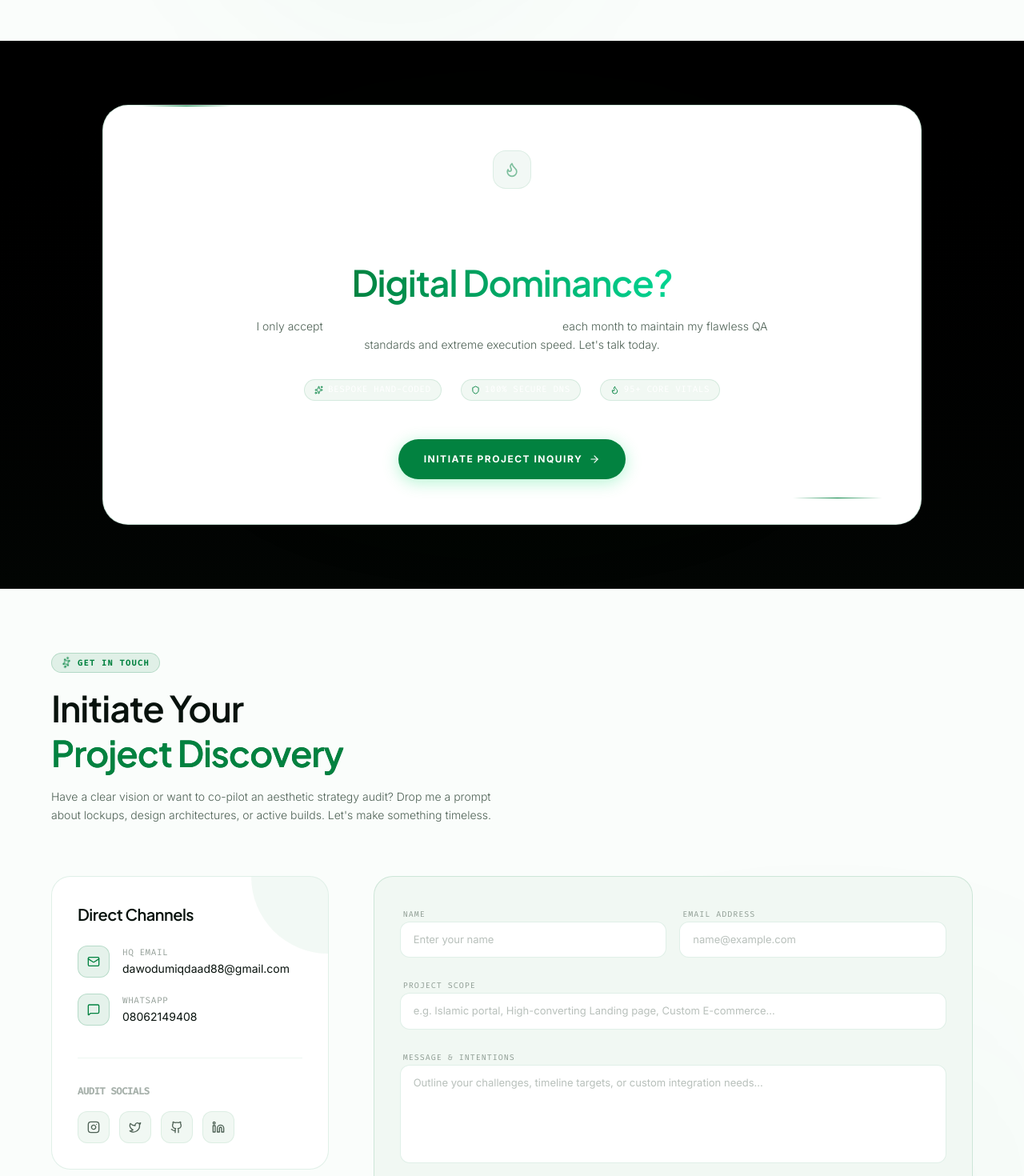
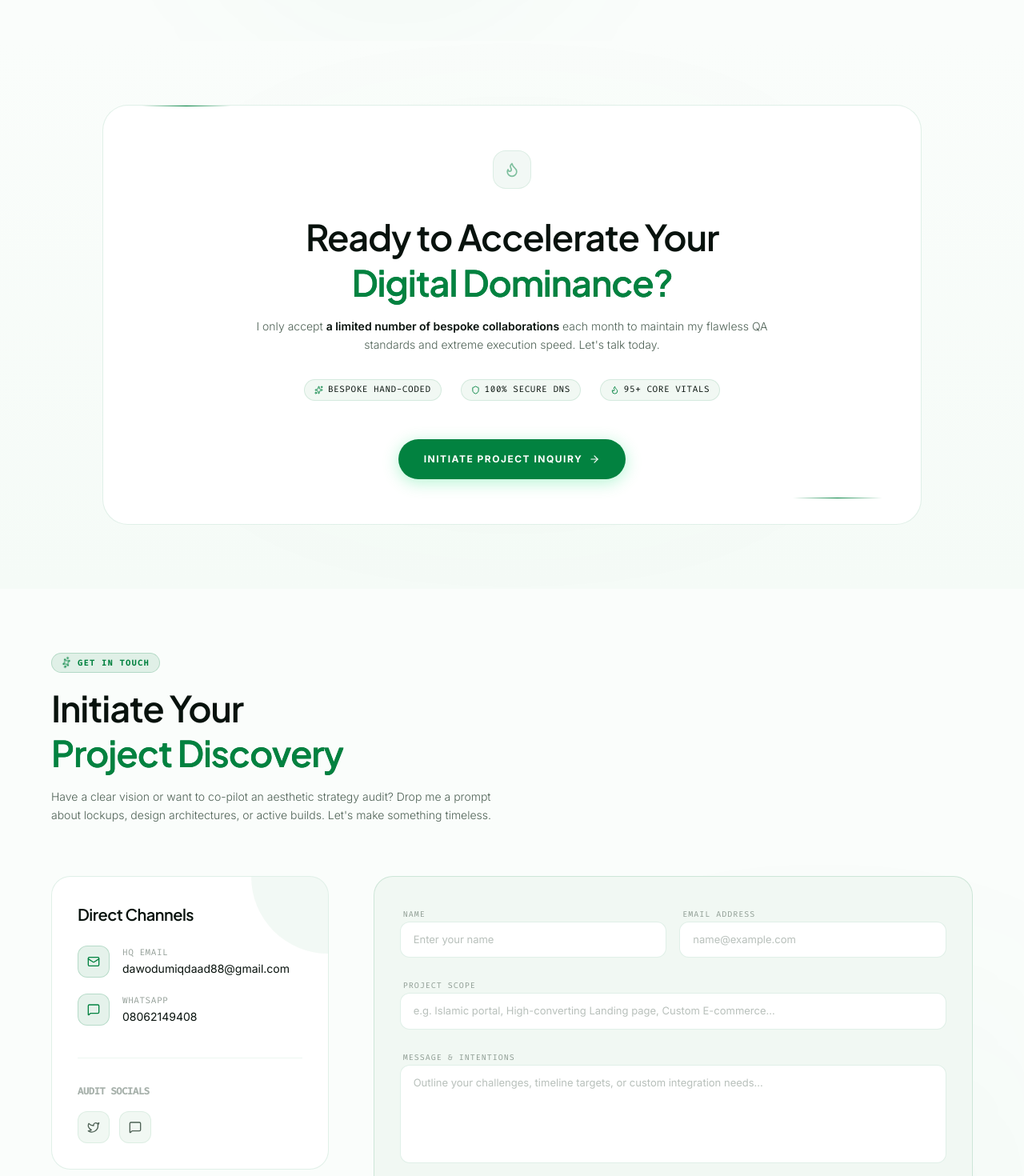
Before and after one commit to Miqdaad07/Miqdaad-, a React (Vite) app: page / in a window 1280 px wide. Shown: the part 7240-8710 px from the top of the page at 80% size. Built offline with nearby package versions, Linux system fonts and the light colour scheme.

Commit message:
refactor: update CTA theme tokens and social links
Use design tokens for background colors and update the social channels section to specifically highlight X and WhatsApp contact points.

```diff
--- a/src/components/CTA.tsx
+++ b/src/components/CTA.tsx
@@ -19,13 +19,13 @@ export default function CTA() {
   };
 
   return (
-    <section className="py-20 px-4 md:px-8 bg-gradient-to-b from-black to-[#020503] relative overflow-hidden">
+    <section className="py-20 px-4 md:px-8 bg-gradient-to-b from-background to-bg-alt relative overflow-hidden">
 
       {/* Decorative center radial background gradient */}
       <div className="absolute top-1/2 left-1/2 -translate-x-1/2 -translate-y-1/2 w-[600px] h-[250px] bg-accent/5 rounded-full blur-[130px] pointer-events-none" />
 
       <div className="container mx-auto max-w-5xl relative z-10">
-        <div className="p-8 md:p-14 rounded-[32px] bg-card border border-accent/20 relative overflow-hidden group text-center space-y-8">
+        <div className="p-8 md:p-14 rounded-[32px] bg-card border border-card-border relative overflow-hidden group text-center space-y-8">
 
           {/* Cyber accents */}
           <div className="absolute top-0 left-12 w-28 h-[1px] bg-gradient-to-r from-transparent via-accent to-transparent" />
@@ -37,26 +37,26 @@ export default function CTA() {
           </div>
 
           <div className="space-y-4 max-w-2xl mx-auto">
-            <h2 className="text-[28px] md:text-[45px] font-display font-extrabold text-white leading-tight">
+            <h2 className="text-[28px] md:text-[45px] font-display font-extrabold text-foreground leading-tight">
               Ready to Accelerate Your <br />
-              <span className="text-transparent bg-clip-text bg-gradient-to-r from-accent to-emerald-400">
+              <span className="text-accent bg-clip-text bg-gradient-to-r from-accent to-accent-hover dark:text-transparent dark:bg-clip-text dark:bg-gradient-to-r dark:from-accent dark:to-emerald-400">
                 Digital Dominance?
               </span>
             </h2>
             <p className="text-muted text-[13px] md:text-[14px] leading-relaxed font-light">
-              I only accept <span className="text-white font-semibold">a limited number of bespoke collaborations</span> each month to maintain my flawless QA standards and extreme execution speed. Let's talk today.
+              I only accept <span className="text-foreground font-semibold">a limited number of bespoke collaborations</span> each month to maintain my flawless QA standards and extreme execution speed. Let's talk today.
             </p>
           </div>
 
           {/* Inline trust badges */}
           <div className="flex flex-wrap items-center justify-center gap-6 text-muted font-mono text-[10px] md:text-[11px] uppercase tracking-wider">
-            <span className="flex items-center gap-1.5 px-3 py-1 bg-card-alt border border-card-border rounded-full text-white">
+            <span className="flex items-center gap-1.5 px-3 py-1 bg-card-alt border border-card-border rounded-full text-foreground">
               <Sparkles size={11} className="text-accent" /> Bespoke Hand-Coded
             </span>
-            <span className="flex items-center gap-1.5 px-3 py-1 bg-card-alt border border-card-border rounded-full text-white">
+            <span className="flex items-center gap-1.5 px-3 py-1 bg-card-alt border border-card-border rounded-full text-foreground">
               <Shield size={11} className="text-accent" /> 100% Secure DNS
             </span>
-            <span className="flex items-center gap-1.5 px-3 py-1 bg-card-alt border border-card-border rounded-full text-white">
+            <span className="flex items-center gap-1.5 px-3 py-1 bg-card-alt border border-card-border rounded-full text-foreground">
               <Flame size={11} className="text-accent" /> 95+ Core Vitals
             </span>
           </div>
--- a/src/components/Contact.tsx
+++ b/src/components/Contact.tsx
@@ -3,6 +3,12 @@ import { motion, AnimatePresence } from 'motion/react';
 import { Mail, MessageSquare, Send, Github, Linkedin, Twitter, Instagram, CheckCircle2, AlertCircle, Loader2, Sparkles } from 'lucide-react';
 
 export default function Contact() {
+  // =========================================================
+  // SPACE TO INCLUDE THE LINK FOR X (Formerly Twitter) & WHATSAPP
+  // =========================================================
+  const xLink = "https://x.com/miqdaadlabs"; // <- INSERT YOUR X LINK HERE
+  const whatsappLink = "https://wa.me/2348062149408"; // <- INSERT YOUR WHATSAPP LINK HERE
+
   const [status, setStatus] = useState<'idle' | 'loading' | 'success' | 'error'>('idle');
   const [formData, setFormData] = useState({
     name: '',
@@ -124,41 +130,29 @@ export default function Contact() {
                 </a>
               </div>
 
-              {/* Social Channels Section updated to @miqdaadlabs */}
+              {/* Social Channels Section - Only X and WhatsApp */}
               <div className="mt-10 pt-8 border-t border-card-border/60">
                 <h4 className="text-[12px] font-mono uppercase tracking-wider text-muted/50 mb-4 font-bold">Audit Socials</h4>
                 <div className="flex gap-3">
+                  {/* Space for X Link */}
                   <a
-                    href="https://instagram.com/miqdaadlabs"
+                    href={xLink}
                     target="_blank"
                     rel="noopener noreferrer"
-                    className="w-10 h-10 rounded-xl bg-card-alt border border-card-border/70 flex items-center justify-center text-muted hover:text-accent hover:border-accent/40 hover:scale-105 transition-all"
-                  >
-                    <Instagram size={16} />
-                  </a>
-                  <a
-                    href="https://x.com/miqdaadlabs"
-                    target="_blank"
-                    rel="noopener noreferrer"
+                    title="X (formerly Twitter)"
                     className="w-10 h-10 rounded-xl bg-card-alt border border-card-border/70 flex items-center justify-center text-muted hover:text-accent hover:border-accent/40 hover:scale-105 transition-all"
                   >
                     <Twitter size={16} />
                   </a>
+                  {/* WhatsApp Link */}
                   <a
-                    href="https://github.com"
+                    href={whatsappLink}
                     target="_blank"
                     rel="noopener noreferrer"
+                    title="WhatsApp"
                     className="w-10 h-10 rounded-xl bg-card-alt border border-card-border/70 flex items-center justify-center text-muted hover:text-accent hover:border-accent/40 hover:scale-105 transition-all"
                   >
-                    <Github size={16} />
-                  </a>
-                  <a
-                    href="https://linkedin.com"
-                    target="_blank"
-                    rel="noopener noreferrer"
-                    className="w-10 h-10 rounded-xl bg-card-alt border border-card-border/70 flex items-center justify-center text-muted hover:text-accent hover:border-accent/40 hover:scale-105 transition-all"
-                  >
-                    <Linkedin size={16} />
+                    <MessageSquare size={16} />
                   </a>
                 </div>
               </div>
```
